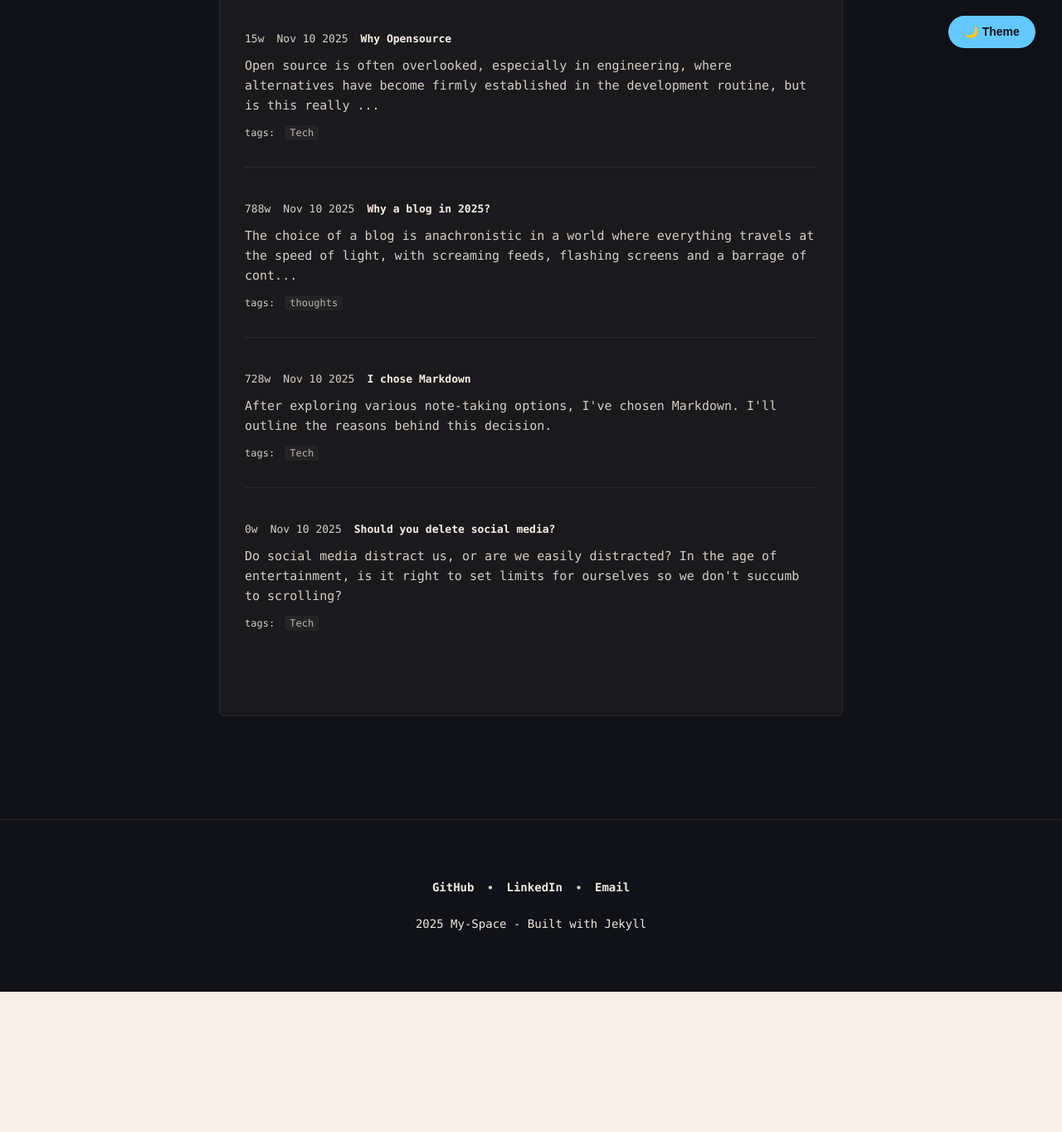
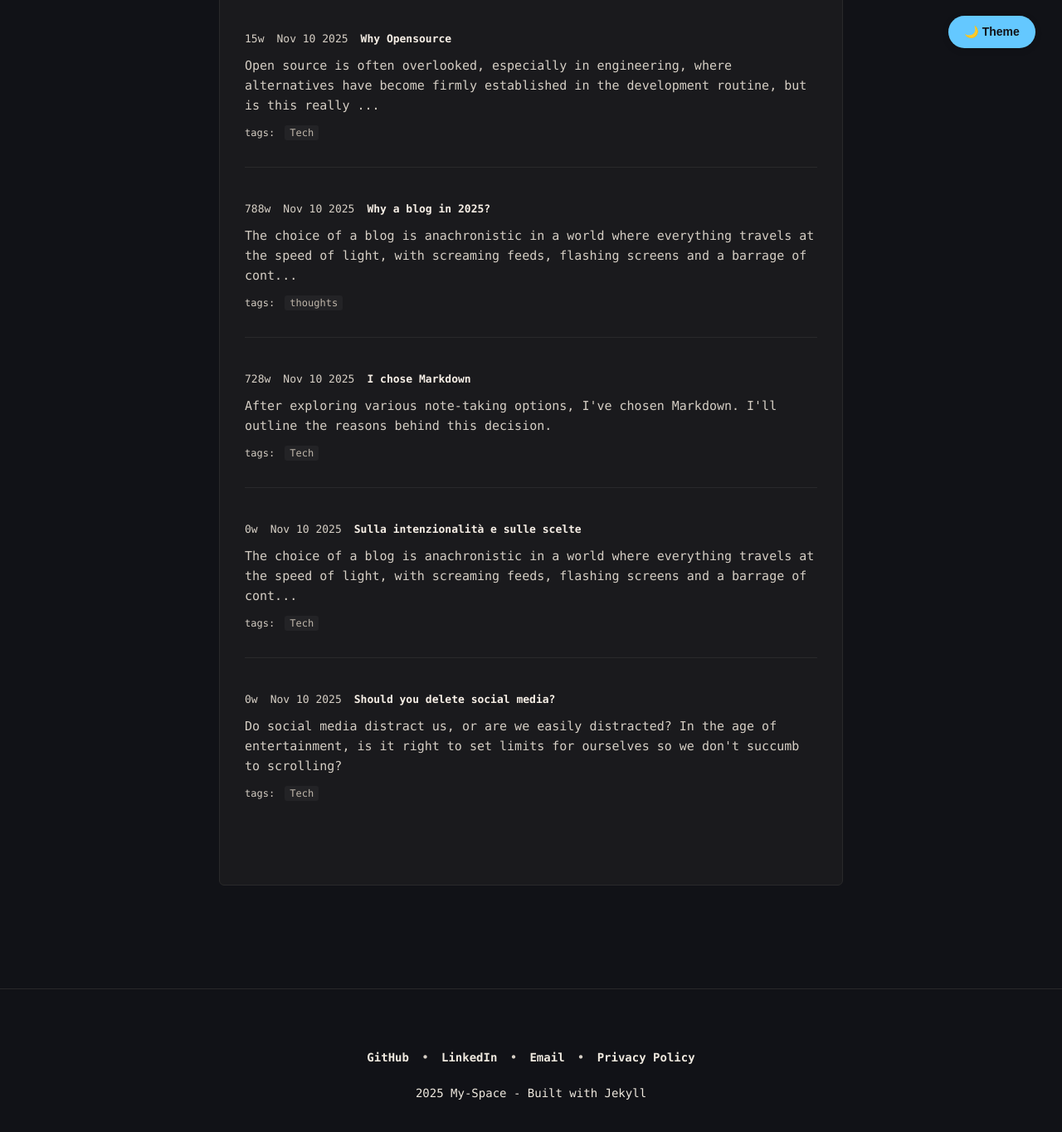
Before and after one commit to mttbrbr/mttbrbr.github.io, a Jekyll site: the page built from blog.html, in a window 1280 px wide and 1400 px high, scrolled down 671 px. Shown: the top 1364 px of the window at 83% size. Built offline with Jekyll 4.4.1, drawn with Linux system fonts in a browser that asks for light colours; before the commit the page ends 1866 px from its top, so only the background shows below that; some of the changed lines change nothing that is shown.

Commit message:
Added Privacy Policy

```diff
--- a/_includes/footer.html
+++ b/_includes/footer.html
@@ -7,6 +7,8 @@
                 <a href="https://linkedin.com/in/matteo-barbieri" target="_blank" rel="noopener noreferrer">LinkedIn</a>
                 <span class="separator">•</span>
                 <a href="mailto:{{ site.email }}">Email</a>
+                <span class="separator">•</span>
+                <a href="{{ '/privacy/' | relative_url }}">Privacy Policy</a>
             </div>
 
             <div class="footer-bottom">
--- /dev/null
+++ b/_posts/2025-11-11-Intenzionalita-e-scelte.md
@@ -0,0 +1,7 @@
+---
+layout: post
+title: "Sulla intenzionalità e sulle scelte"
+date: 2025-11-10 10:00:00 +0100
+categories: Tech
+excerpt: "The choice of a blog is anachronistic in a world where everything travels at the speed of light, with screaming feeds, flashing screens and a barrage of content that leaves you with nothing."
+---
--- /dev/null
+++ b/privacy.md
@@ -0,0 +1,112 @@
+---
+layout: page
+title: Privacy Policy
+permalink: /privacy/
+---
+
+**Last Updated:** November 13, 2025
+
+## Introduction
+
+This Privacy Policy describes how this website ("the Site") collects, uses, and protects information when you visit and interact with it.
+
+This is a personal blog with minimal data collection. I respect your privacy and am committed to transparency about what limited data is processed.
+
+## Data Controller
+
+The data controller for this website is:
+
+**Matteo Barbieri**
+Email: matteo.barbieri@example.com
+
+## Hosting and Technical Data
+
+This website is hosted on **GitHub Pages**. When you visit the Site, GitHub may automatically collect certain technical information to provide the hosting service, including:
+
+- IP address
+- Browser type and version
+- Operating system
+- Date and time of access
+- Pages visited
+
+This data is collected and processed by GitHub according to their Privacy Policy. For more information, please refer to:
+- [GitHub Privacy Statement](https://docs.github.com/en/site-policy/privacy-policies/github-privacy-statement)
+- [GitHub Pages Data Collection](https://docs.github.com/en/pages/getting-started-with-github-pages/about-github-pages#data-collection)
+
+I do not have direct access to this server log data.
+
+## Data We Collect Directly
+
+### Local Storage
+
+The Site uses browser **localStorage** to remember your theme preference (light or dark mode). This data:
+- Is stored only on your device
+- Is not transmitted to any server
+- Can be cleared at any time by clearing your browser data
+- Does not identify you personally
+
+### External Resources
+
+The Site loads the following external resource:
+- **Anime.js** library from Cloudflare CDN (cdnjs.cloudflare.com) for animations
+
+When you visit the Site, your browser may send requests to this CDN, which may collect technical information according to their privacy policy.
+
+## Cookies
+
+This website **does not use cookies** for tracking or analytics purposes.
+
+The only data stored locally is the theme preference mentioned above, which uses localStorage (not cookies).
+
+## Third-Party Services
+
+This website does **not** use:
+- Google Analytics or similar analytics services
+- Advertising networks
+- Social media tracking pixels
+- Comment systems (like Disqus)
+- Newsletter services
+
+The Site includes links to external social media profiles (GitHub, LinkedIn, Mastodon) and your email client. When you click these links, you will leave the Site and be subject to the privacy policies of those platforms.
+
+## RSS Feed
+
+The Site provides an RSS feed that allows you to subscribe to new content. Subscribing to the RSS feed does not require providing any personal information to the Site itself, though your RSS reader may collect data according to its own privacy policy.
+
+## Your Rights (GDPR)
+
+If you are located in the European Economic Area (EEA), you have certain rights under the General Data Protection Regulation (GDPR):
+
+- **Right of access**: You can request information about what personal data is processed
+- **Right to rectification**: You can request correction of inaccurate data
+- **Right to erasure**: You can request deletion of your data
+- **Right to restrict processing**: You can request limitation of data processing
+- **Right to data portability**: You can request transfer of your data
+- **Right to object**: You can object to data processing
+
+Given the minimal nature of data collection on this Site, most of these rights are already satisfied (as we don't store personal data about you). If you have concerns, please contact me at the email address above.
+
+## Children's Privacy
+
+This Site does not knowingly collect information from children under the age of 18. If you believe a child has provided information to the Site, please contact me immediately.
+
+## Changes to This Privacy Policy
+
+I may update this Privacy Policy from time to time. Any changes will be posted on this page with an updated "Last Updated" date.
+
+## Contact
+
+If you have any questions or concerns about this Privacy Policy, please contact me at:
+
+**Email:** matteo.barbieri@example.com
+
+## Legal Basis for Processing (GDPR)
+
+The legal bases for processing the limited technical data described above are:
+
+- **Legitimate interest** (Article 6(1)(f) GDPR): To provide and maintain the website's functionality
+- **Consent** (Article 6(1)(a) GDPR): For the theme preference stored in localStorage
+
+---
+
+**Note:** This website is operated as a personal blog and processes minimal personal data. I am committed to protecting your privacy and handling any data responsibly.
```
